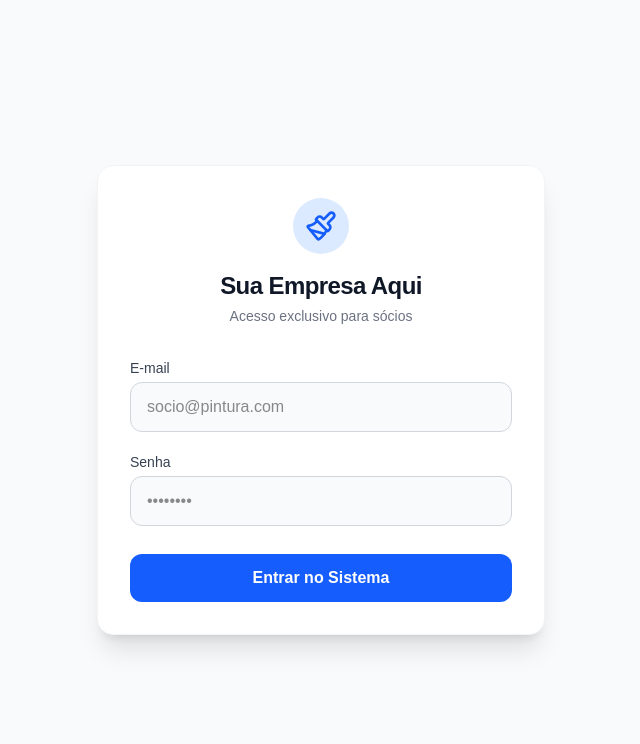
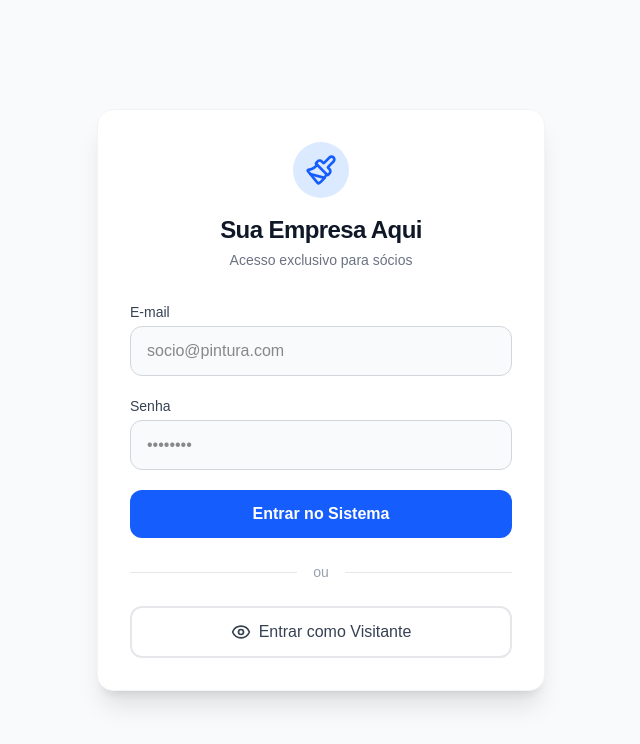
Before and after one commit to diweiskt/Projeto-Painel-Financeiro, a Next.js app: page /login in a window 1280 px wide. Shown: the top 744 px of the page, without its empty margins (319-959 px from the left). Built offline with nearby package versions, Linux system fonts and the light colour scheme; no server answers.

Commit message:
Adicionamos o botão visitante no painel de login

```diff
--- a/app/login/page.tsx
+++ b/app/login/page.tsx
@@ -2,15 +2,20 @@
 import React, { useState } from 'react';
 import { supabase } from '../../lib/supabase'; // Voltando duas pastas para achar a lib
 import { useRouter } from 'next/navigation';
-import { Paintbrush } from 'lucide-react';
+import { Paintbrush, Eye } from 'lucide-react'; // Adicionado ícone Eye para o visitante
 
 export default function Login() {
   const [email, setEmail] = useState('');
   const [password, setPassword] = useState('');
+
+  // Estados de carregamento separados para uma melhor experiência do usuário (UX)
   const [loading, setLoading] = useState(false);
+  const [visitorLoading, setVisitorLoading] = useState(false);
+
   const [error, setError] = useState('');
   const router = useRouter();
 
+  // Função 1: Login oficial para administradores/sócios
   const handleLogin = async (e: React.FormEvent) => {
     e.preventDefault();
     setLoading(true);
@@ -31,6 +36,24 @@ export default function Login() {
     }
   };
 
+  // Função 2: Login automático para visitantes/recrutadores
+  const loginComoVisitante = async () => {
+    setVisitorLoading(true);
+    setError('');
+
+    const { error } = await supabase.auth.signInWithPassword({
+      email: 'visitante@diwei.pro',
+      password: 'visitante123',
+    });
+
+    if (error) {
+      setError('Erro ao conectar. Verifique se o usuário visitante existe no Supabase.');
+      setVisitorLoading(false);
+    } else {
+      router.push('/');
+    }
+  };
+
   return (
     <div className="min-h-screen bg-gray-50 dark:bg-gray-900 flex flex-col justify-center items-center p-4">
       <div className="max-w-md w-full bg-white dark:bg-gray-800 rounded-2xl shadow-xl p-8 border border-gray-100 dark:border-gray-700">
@@ -44,7 +67,7 @@ export default function Login() {
           <p className="text-sm text-gray-500 dark:text-gray-400 mt-1">Acesso exclusivo para sócios</p>
         </div>
 
-        {/* Formulário de Login */}
+        {/* Formulário Principal de Login */}
         <form onSubmit={handleLogin} className="space-y-5">
           <div>
             <label className="block text-sm font-medium text-gray-700 dark:text-gray-300 mb-1">
@@ -55,7 +78,7 @@ export default function Login() {
               value={email}
               onChange={(e) => setEmail(e.target.value)}
               required
-              className="w-full px-4 py-3 border border-gray-300 dark:border-gray-600 rounded-xl bg-gray-50 dark:bg-gray-900 focus:ring-2 focus:ring-blue-500 outline-none transition"
+              className="w-full px-4 py-3 border border-gray-300 dark:border-gray-600 rounded-xl bg-gray-50 dark:bg-gray-900 focus:ring-2 focus:ring-blue-500 outline-none transition dark:text-white"
               placeholder="socio@pintura.com"
             />
           </div>
@@ -69,7 +92,7 @@ export default function Login() {
               value={password}
               onChange={(e) => setPassword(e.target.value)}
               required
-              className="w-full px-4 py-3 border border-gray-300 dark:border-gray-600 rounded-xl bg-gray-50 dark:bg-gray-900 focus:ring-2 focus:ring-blue-500 outline-none transition"
+              className="w-full px-4 py-3 border border-gray-300 dark:border-gray-600 rounded-xl bg-gray-50 dark:bg-gray-900 focus:ring-2 focus:ring-blue-500 outline-none transition dark:text-white"
               placeholder="••••••••"
             />
           </div>
@@ -81,15 +104,34 @@ export default function Login() {
             </div>
           )}
 
+          {/* Botão de Login Principal */}
           <button
             type="submit"
-            disabled={loading}
-            className="w-full py-3 rounded-xl font-bold text-white bg-blue-600 hover:bg-blue-700 transition disabled:opacity-70 mt-2"
+            disabled={loading || visitorLoading}
+            className="w-full py-3 rounded-xl font-bold text-white bg-blue-600 hover:bg-blue-700 transition disabled:opacity-70 mt-2 flex justify-center items-center"
           >
             {loading ? 'Entrando...' : 'Entrar no Sistema'}
           </button>
         </form>
 
+        {/* Divisor Visual */}
+        <div className="mt-6 mb-6 flex items-center">
+          <div className="flex-grow border-t border-gray-200 dark:border-gray-700"></div>
+          <span className="flex-shrink-0 mx-4 text-sm text-gray-400 dark:text-gray-500">ou</span>
+          <div className="flex-grow border-t border-gray-200 dark:border-gray-700"></div>
+        </div>
+
+        {/* Botão de Visitante (Secundário) */}
+        <button
+          type="button"
+          onClick={loginComoVisitante}
+          disabled={loading || visitorLoading}
+          className="w-full py-3 rounded-xl font-medium text-gray-700 dark:text-gray-200 bg-white dark:bg-gray-800 border-2 border-gray-200 dark:border-gray-600 hover:border-blue-500 dark:hover:border-blue-400 hover:text-blue-600 dark:hover:text-blue-400 transition disabled:opacity-70 flex justify-center items-center gap-2"
+        >
+          <Eye size={20} />
+          {visitorLoading ? 'Acessando...' : 'Entrar como Visitante'}
+        </button>
+
       </div>
     </div>
   );
```
